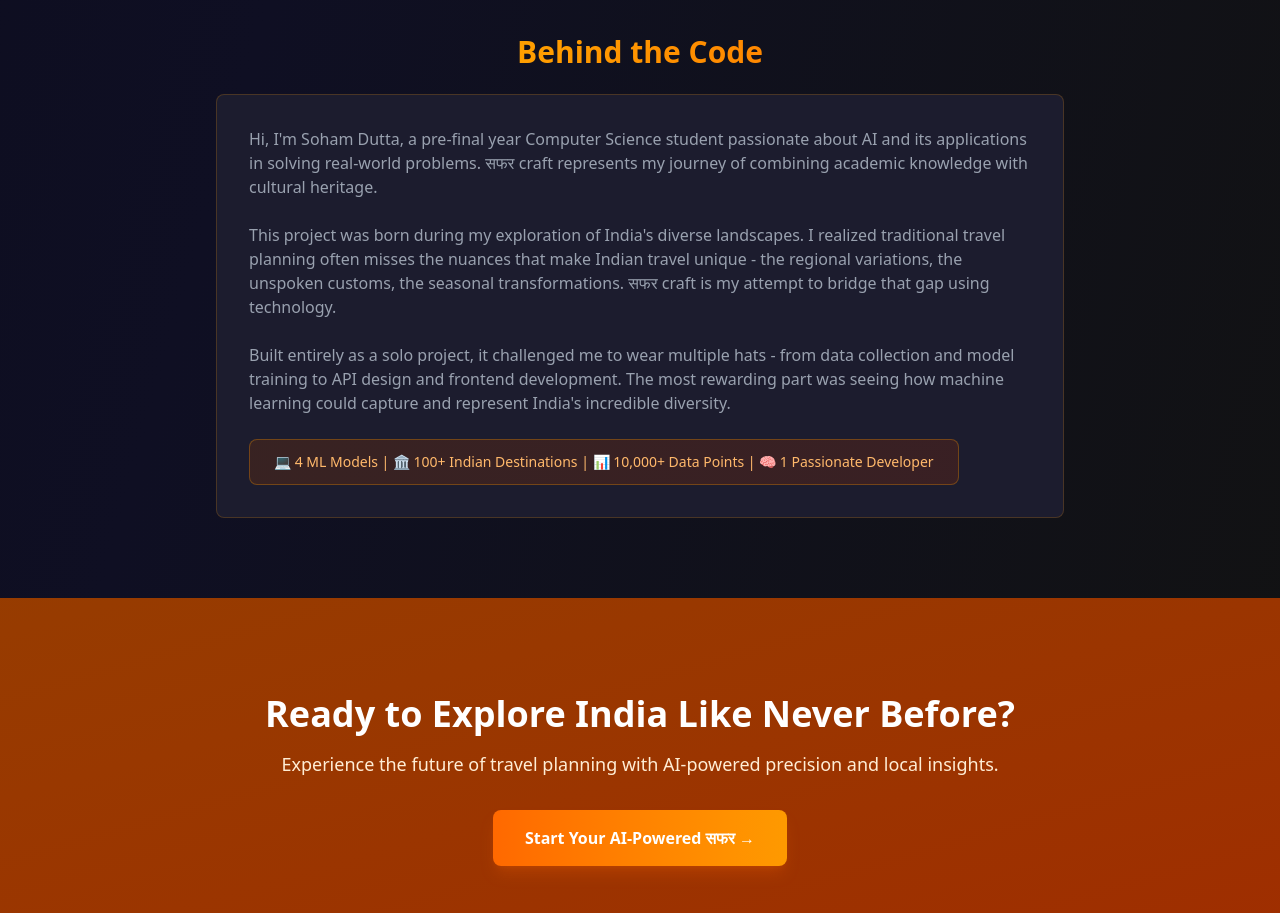
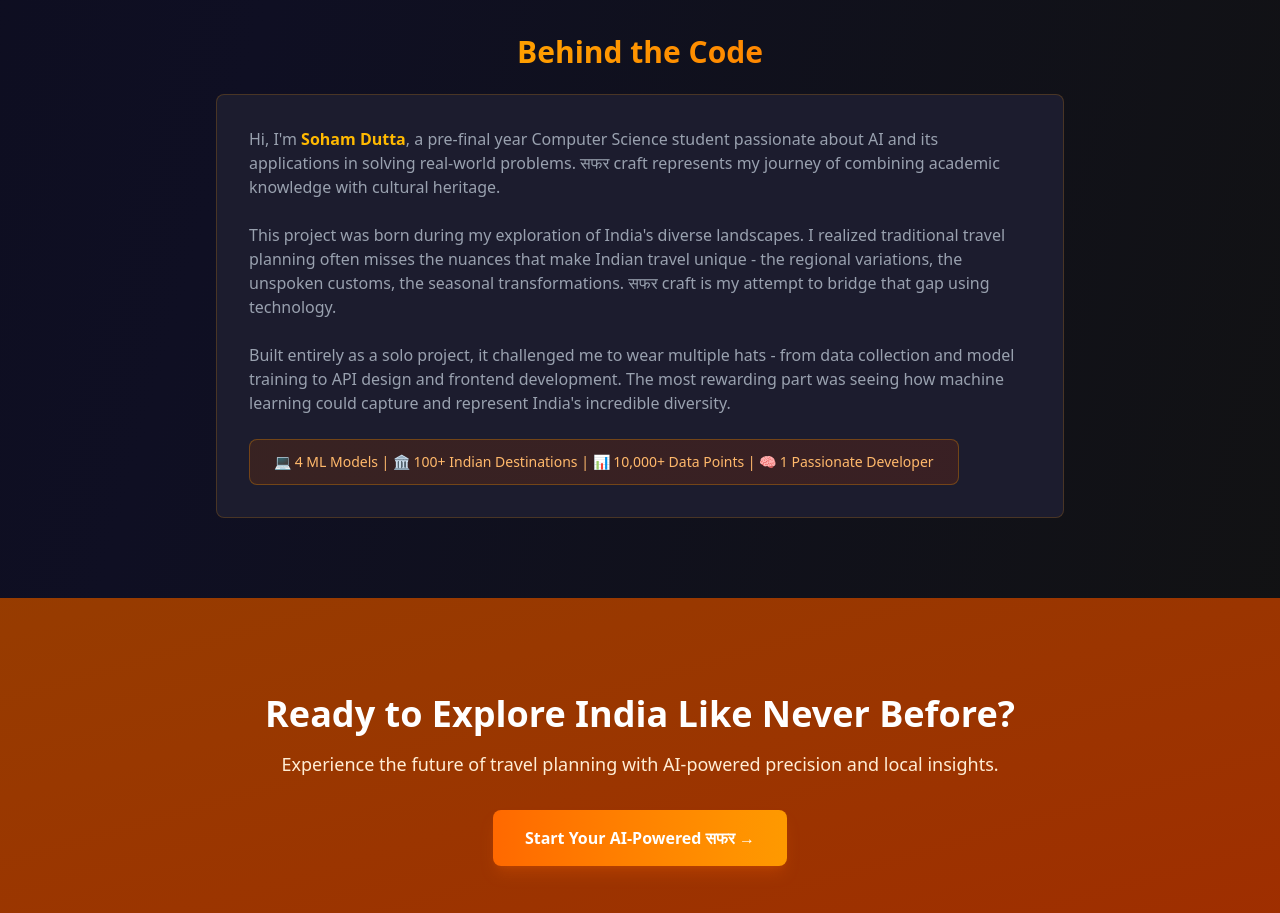
Before and after one commit to soham047/safarcraft-frontend, a React (Vite) app: page /about in a window 1280 px wide. Shown: the part 3640-4553 px from the top of the page. Built offline with nearby package versions, Linux system fonts and the light colour scheme.

Commit message:
Update about.jsx

```diff
--- a/src/pages/about.jsx
+++ b/src/pages/about.jsx
@@ -243,7 +243,7 @@ export default function About() {
         </h2>
         <div className="bg-[#1c1c2e] p-8 rounded-lg border border-amber-500/20 text-left" data-aos="zoom-in">
           <p className="text-gray-400 mb-6">
-            Hi, I'm Soham Dutta, a pre-final year Computer Science student passionate about AI and its applications in solving real-world problems. सफर craft represents my journey of combining academic knowledge with cultural heritage.
+            Hi, I'm <span className="text-amber-400 font-semibold">Soham Dutta</span>, a pre-final year Computer Science student passionate about AI and its applications in solving real-world problems. सफर craft represents my journey of combining academic knowledge with cultural heritage.
           </p>
           <p className="text-gray-400 mb-6">
             This project was born during my exploration of India's diverse landscapes. I realized traditional travel planning often misses the nuances that make Indian travel unique - the regional variations, the unspoken customs, the seasonal transformations. सफर craft is my attempt to bridge that gap using technology.
```
